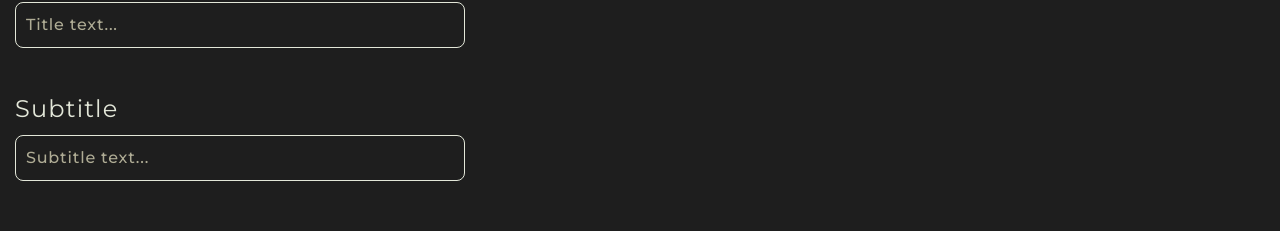
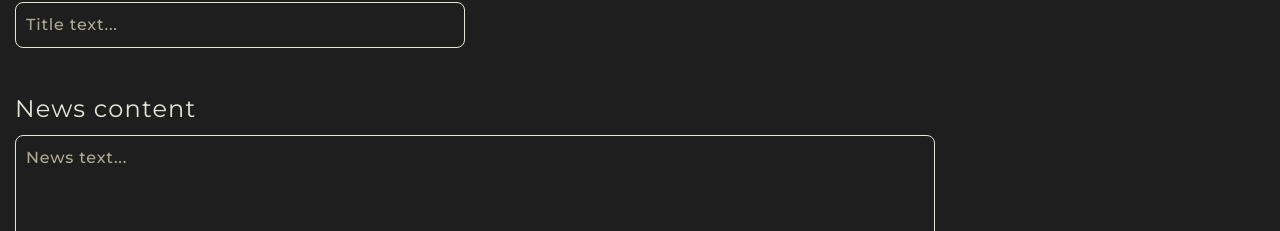
Before and after one commit to outsideOfficialy/adminPanel, a Next.js app: page /news in a window 1280 px wide. Shown: the part 446-677 px from the top of the page. Built offline with nearby package versions, Linux system fonts and the light colour scheme; no server answers; sample sign-in values are in the browser's storage; a web font is replaced by a local one.

Commit message:
deleted subtitle in news

```diff
--- a/app/news/page.tsx
+++ b/app/news/page.tsx
@@ -22,7 +22,6 @@ const News = () => {
       <SearchInput setFileList={setFileListHandler} pageSearch={page} placeholder="ID news..." label="News id" name="id" />
 
       <InputTypeText placeholder="Title text..." label="Title*" name="title" required />
-      <InputTypeText placeholder="Subtitle text..." label="Subtitle" name="subtitle" />
 
       <TextArea label="News content" placeholder="News text..." name="content" />
 
```
